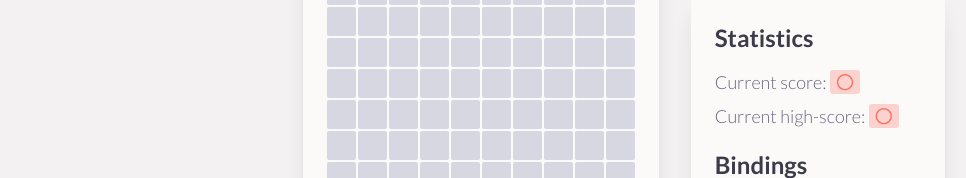
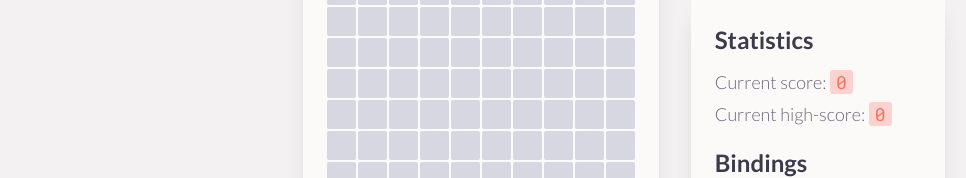
Before and after one commit to clk1006/teris, a Next.js app: page / in a window 1280 px wide. Both pictures are taken after a click on the button "Start". Shown: the part 347-525 px from the top of the page, without its empty margins (0-966 px from the left). Built offline with nearby package versions, Linux system fonts and the light colour scheme.

Commit message:
score formatting: language sensitive representation of numbers

```diff
--- a/pages/index.js
+++ b/pages/index.js
@@ -334,6 +334,8 @@ export default function Home() {
         };
     });
 
+    let displayScore = data.score.toLocaleString().replace(".", " ");
+
     return (
         <div className={styles.container}>
             <Head>
@@ -411,11 +413,11 @@ export default function Home() {
                                         <div className="stats-container">
                                             <div className="stat-container">
                                                 <span>Current score: </span>
-                                                <span className="output output-score">{data.score.toLocaleString('zh-Hans-CN-u-nu-hanidec')}</span>
+                                                <span className="output output-score">{displayScore}</span>
                                             </div>
                                             <div className="stat-container">
                                                 <span>Current high-score: </span>
-                                                <span className="output output-high-score">{data.score.toLocaleString('zh-Hans-CN-u-nu-hanidec')}</span>
+                                                <span className="output output-high-score">{displayScore}</span>
                                             </div>
                                         </div>
 
@@ -515,11 +517,11 @@ export default function Home() {
                                 perform better next time.</p>
                             <div className="stat-container">
                                 <span>Your score: </span>
-                                <span className="output output-score">{data.score.toLocaleString('zh-Hans-CN-u-nu-hanidec')}</span>
+                                <span className="output output-score">{displayScore}</span>
                             </div>
                             <div className="stat-container">
                                 <span>Your high-score: </span>
-                                <span className="output output-high-score">{data.score.toLocaleString('zh-Hans-CN-u-nu-hanidec')}</span>
+                                <span className="output output-high-score">{displayScore}</span>
                             </div>
                             <p>You may try again via the button below.</p>
                             <button className="restart-btn btn" onClick={(event) => {
```
